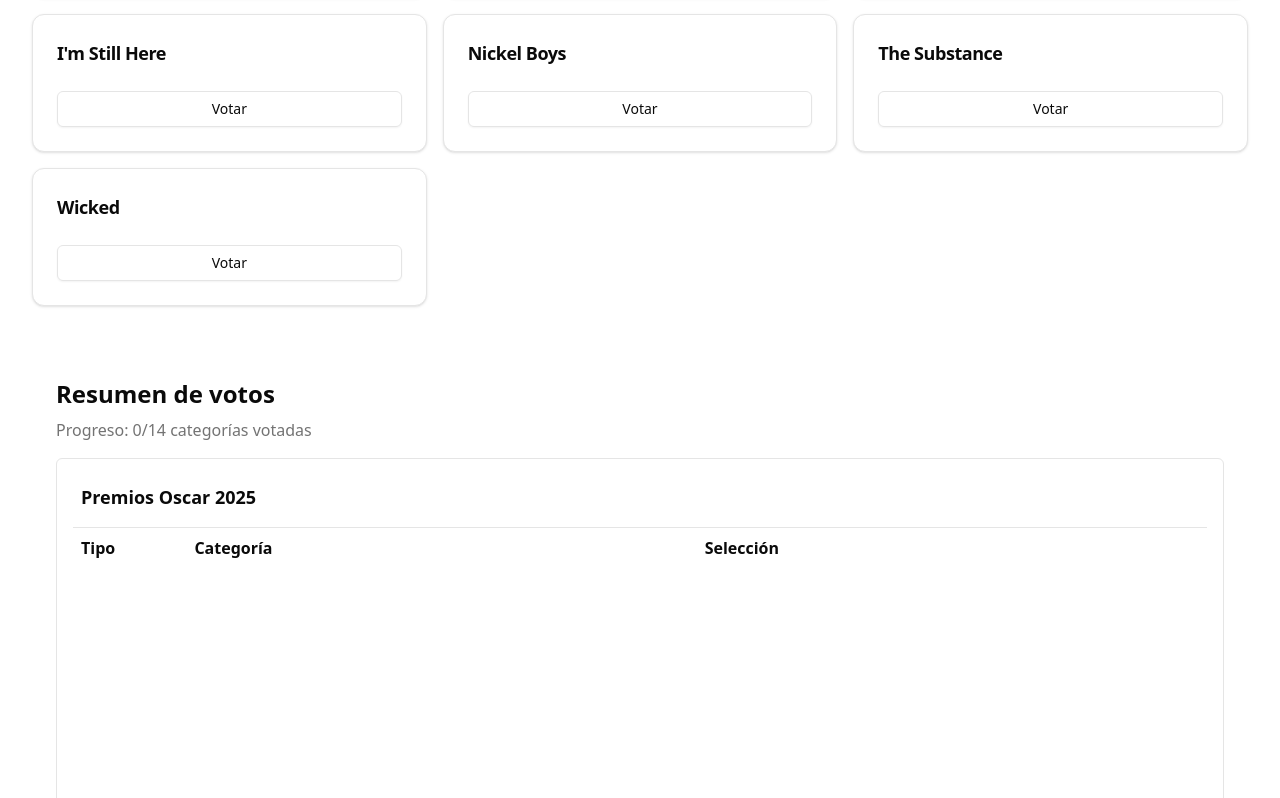
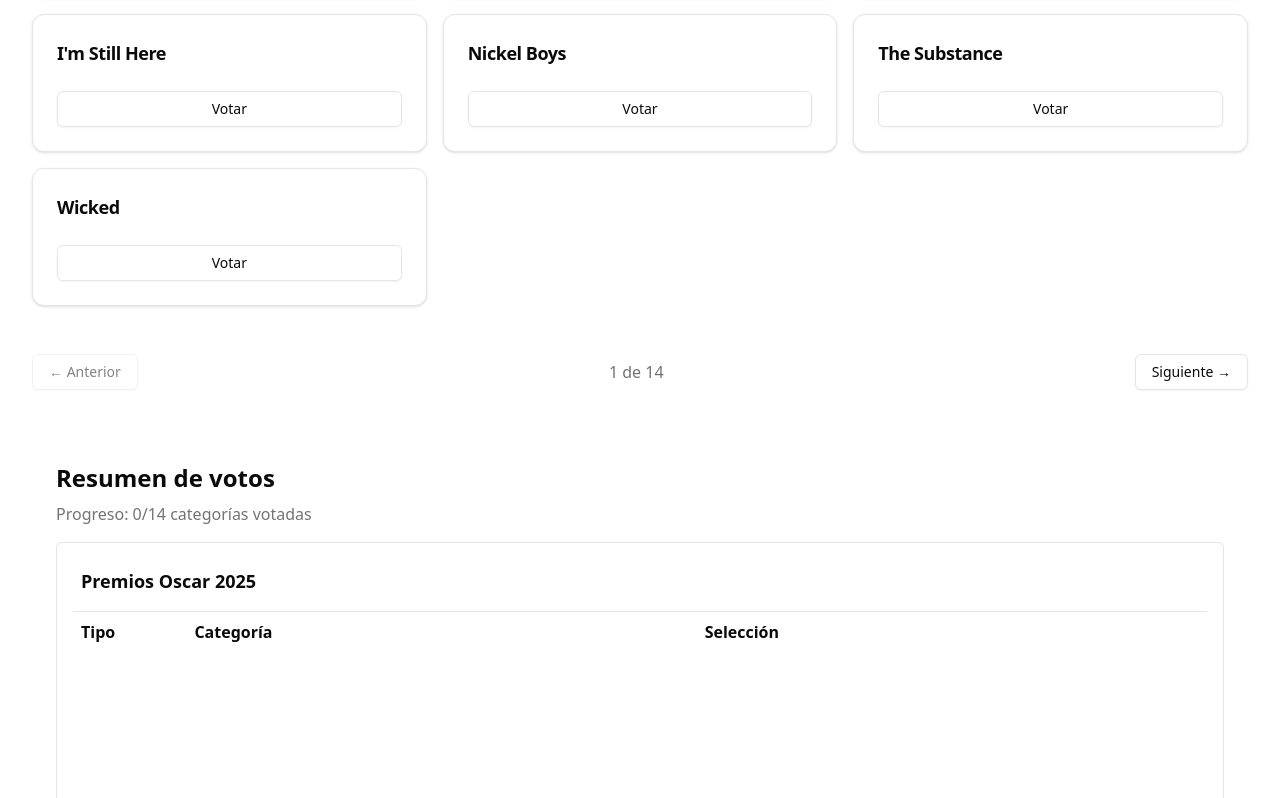
Before and after one commit to Merzelert/votos2025, a Next.js app: page / in a window 1280 px wide. Shown: the part 652-1450 px from the top of the page. Built offline with nearby package versions, Linux system fonts and the light colour scheme.

Commit message:
botones nav

```diff
--- a/src/components/voting-system.tsx
+++ b/src/components/voting-system.tsx
@@ -35,6 +35,8 @@
     const [votos, setVotos] = useState<Record<string, string>>({})
     const [nombre, setNombre] = useState("")
     const [selectedCategory, setSelectedCategory] = useState<string>("Mejor_Pelicula")
+    const [currentIndex, setCurrentIndex] = useState(0)
+    const categories = Object.keys(oscarsData.Premios_Oscar_2025)
 
     // Ensure data is consistent between server and client
     useEffect(() => {
@@ -66,7 +68,12 @@
     }
 
     const handleCategoryChange = (event: React.ChangeEvent<HTMLSelectElement>) => {
-        setSelectedCategory(event.target.value)
+        const category = event.target.value
+        setSelectedCategory(category)
+        if (category !== 'all') {
+            const newIndex = categories.indexOf(category)
+            setCurrentIndex(newIndex)
+        }
     }
 
     const handleClearVotes = () => {
@@ -80,6 +87,24 @@
         const newNombre = e.target.value
         setNombre(newNombre)
         localStorage.setItem(STORAGE_KEYS.NOMBRE, newNombre)
+    }
+
+    const handlePrevious = () => {
+        setCurrentIndex((prev) => {
+            const newIndex = prev - 1
+            const category = categories[newIndex]
+            setSelectedCategory(category)
+            return newIndex
+        })
+    }
+
+    const handleNext = () => {
+        setCurrentIndex((prev) => {
+            const newIndex = prev + 1
+            const category = categories[newIndex]
+            setSelectedCategory(category)
+            return newIndex
+        })
     }
 
     const renderCategoriaCards = (categoria: string) => {
@@ -163,12 +188,34 @@
                 </div>
 
                 <div className="space-y-12">
-                    {selectedCategory === "all"
-                        ? Object.keys(oscarsData.Premios_Oscar_2025).map(categoria =>
+                    {selectedCategory === "all" ? (
+                        Object.keys(oscarsData.Premios_Oscar_2025).map(categoria =>
                             renderCategoriaCards(categoria)
                         )
-                        : renderCategoriaCards(selectedCategory)
-                    }
+                    ) : (
+                        <>
+                            {renderCategoriaCards(selectedCategory)}
+                            <div className="flex justify-between items-center mt-8">
+                                <Button
+                                    onClick={handlePrevious}
+                                    disabled={currentIndex === 0}
+                                    variant="outline"
+                                >
+                                    ← Anterior
+                                </Button>
+                                <span className="text-muted-foreground">
+                                    {currentIndex + 1} de {categories.length}
+                                </span>
+                                <Button
+                                    onClick={handleNext}
+                                    disabled={currentIndex === categories.length - 1}
+                                    variant="outline"
+                                >
+                                    Siguiente →
+                                </Button>
+                            </div>
+                        </>
+                    )}
                 </div>
 
                 <div className="mt-12 bg-card p-6 rounded-lg">
```
